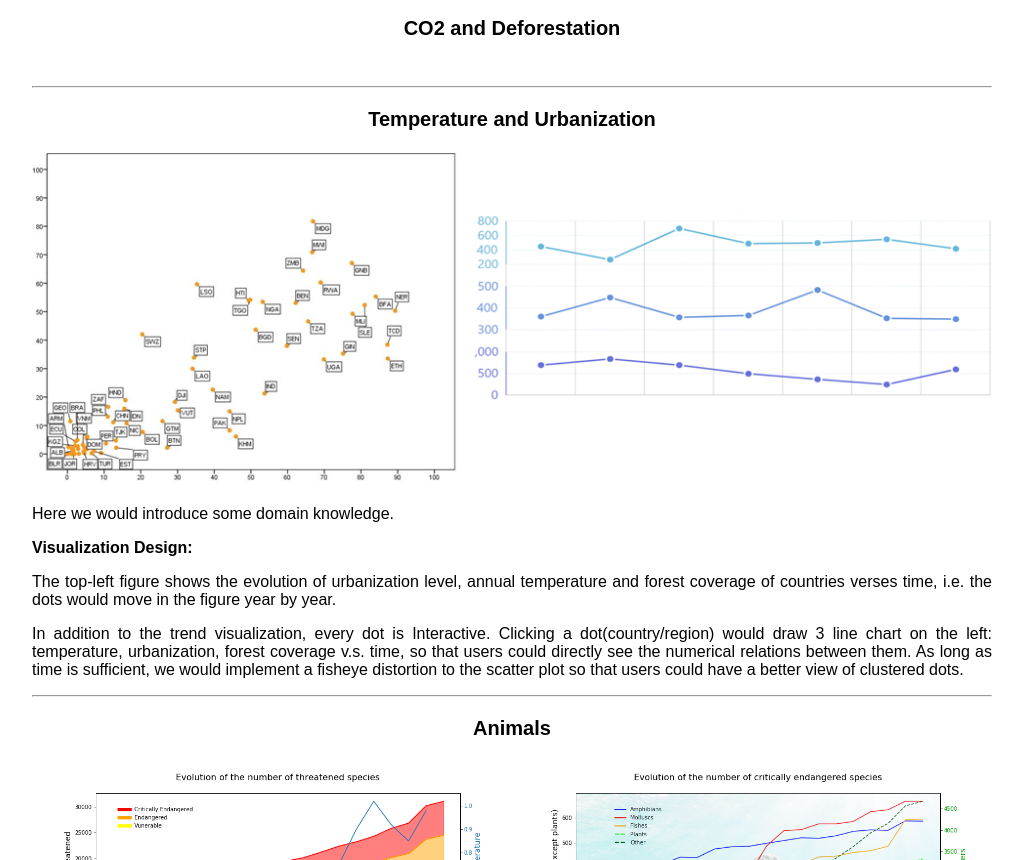
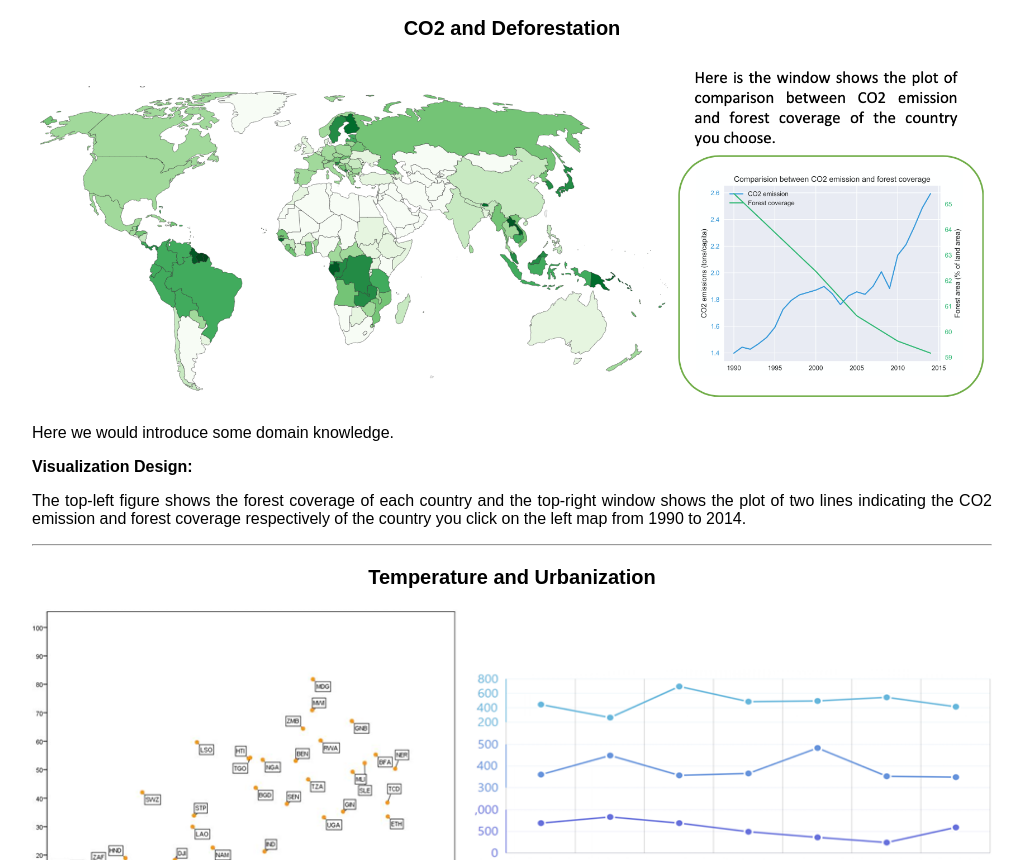
Before and after one commit to JunzeLeo/EPFL_COM-480_DataVisualization_CourseProject, a plain HTML site: page page/skeleton.html in a window 1280 px wide. Shown: the part 1855-2715 px from the top of the page, without its empty margins (128-1151 px from the left). Drawn offline with Linux system fonts and the light colour scheme.

Commit message:
update_co2_deforestation_plot

```diff
--- a/page/skeleton.html
+++ b/page/skeleton.html
@@ -117,9 +117,23 @@
 
 <!-- CO2 -->
 <h3>CO2 and Deforestation</h3>
+<figure class="width-limited">
+	<embed  src="./task_images/co2_forest.png" />
+</figure>
 <div class="width-limited">
-    <br>
-		<hr />
+	<p style=>
+		Here we would introduce some domain knowledge.
+	</p>
+	<p style="font-weight: bold">
+		Visualization Design:
+	</p>
+	<p>
+		The top-left figure shows the forest coverage of each country and the
+		top-right window shows the plot of two lines indicating the CO2 emission and
+		forest coverage respectively of the country you click on the left map from 1990 to 2014.
+
+	</p>
+	<hr />
 </div>
 
 <!-- ************** There should be a grey line ****************** -->
```
Also changed, not shown: page/task_images/co2_forest.png (added).
